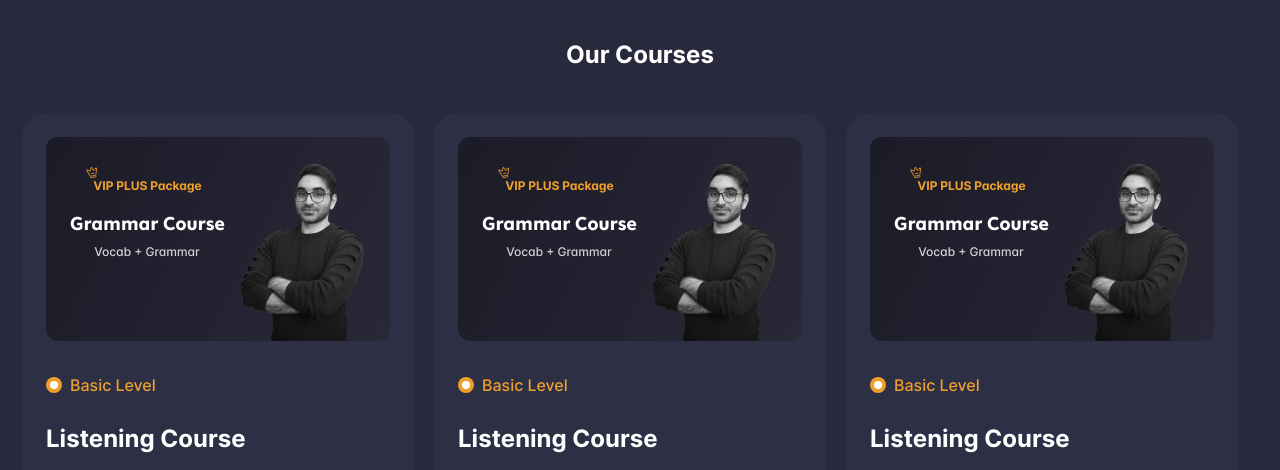
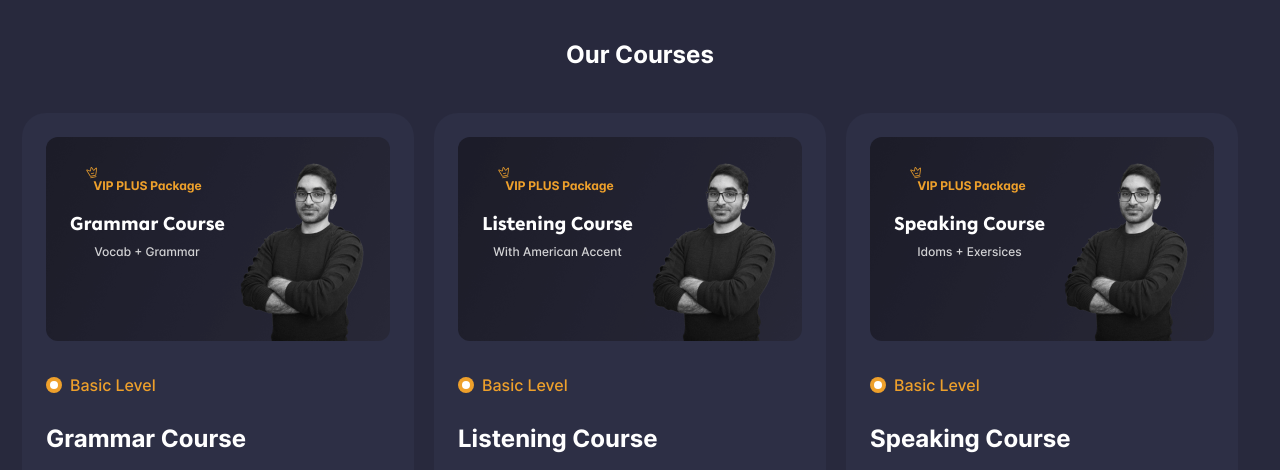
Before and after one commit to ArefShojaei/FahimEnglish-website, a plain HTML site: page index.html in a window 1280 px wide. Shown: the part 1940-2410 px from the top of the page. Drawn offline with Linux system fonts and the light colour scheme.

Commit message:
Update index.html

```diff
--- a/index.html
+++ b/index.html
@@ -118,14 +118,14 @@
                             <div class="radio"><span></span></div>
                             <p>Basic Level</p>
                         </div>
-                        <p class="product-card__title">Listening Course</p>
+                        <p class="product-card__title">Grammar Course</p>
                         <p class="product-card__text">Lorem ipsum dolor sit amet, consectetur adipiscing elit, sed do
                             eiusmod tempor incididunt ut labore et dolore magna aliqua. Ut enim ad minim veniam</p>
                     </div>
                     <button class="btn-active">See This Course</button>
                 </div>
                 <div class="product-card">
-                    <img src="./assets/images/grammar.png" class="product-card__image" alt="">
+                    <img src="./assets/images/listening.png" class="product-card__image" alt="">
                     <div class="product-card__content">
                         <div class="product-card__level">
                             <div class="radio"><span></span></div>
@@ -138,13 +138,13 @@
                     <button class="btn-active">See This Course</button>
                 </div>
                 <div class="product-card">
-                    <img src="./assets/images/grammar.png" class="product-card__image" alt="">
+                    <img src="./assets/images/speaking.png" class="product-card__image" alt="">
                     <div class="product-card__content">
                         <div class="product-card__level">
                             <div class="radio"><span></span></div>
                             <p>Basic Level</p>
                         </div>
-                        <p class="product-card__title">Listening Course</p>
+                        <p class="product-card__title">Speaking Course</p>
                         <p class="product-card__text">Lorem ipsum dolor sit amet, consectetur adipiscing elit, sed do
                             eiusmod tempor incididunt ut labore et dolore magna aliqua. Ut enim ad minim veniam</p>
                     </div>
```
